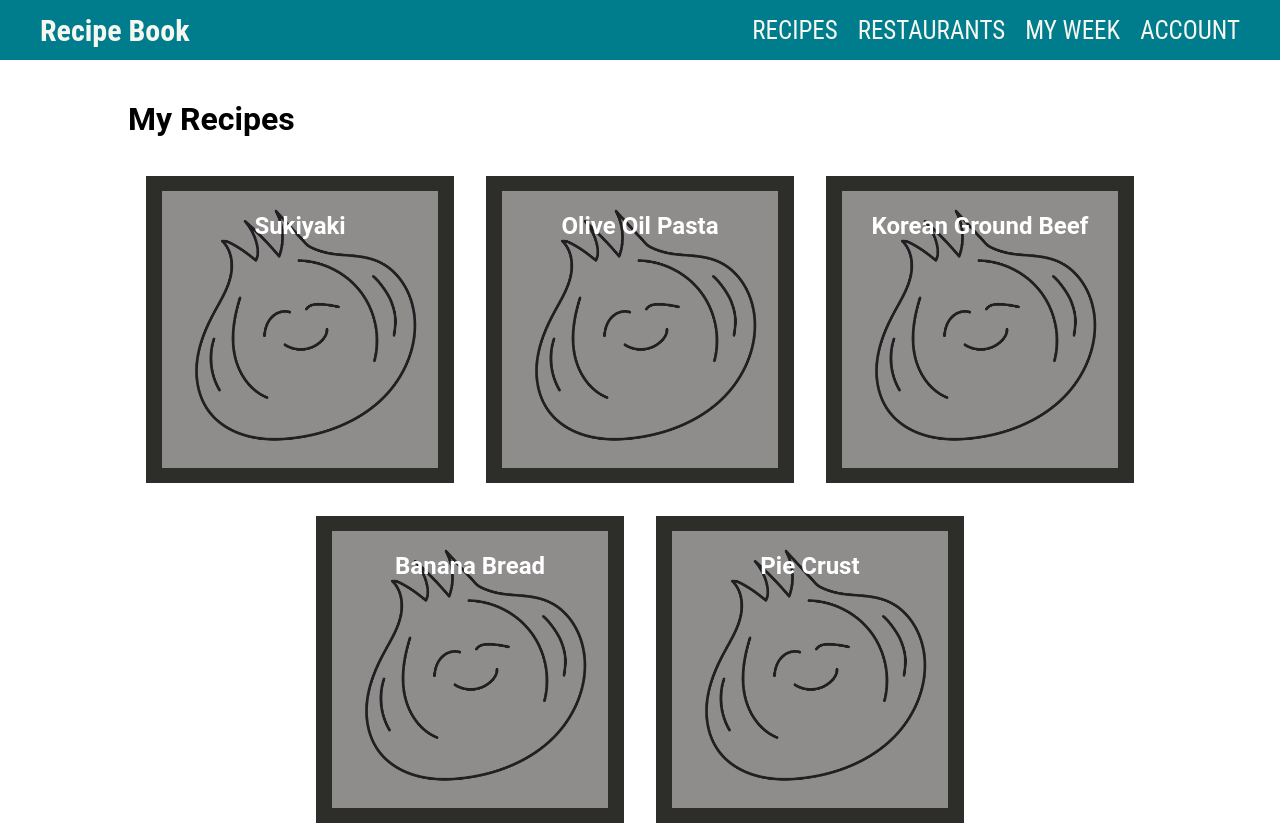
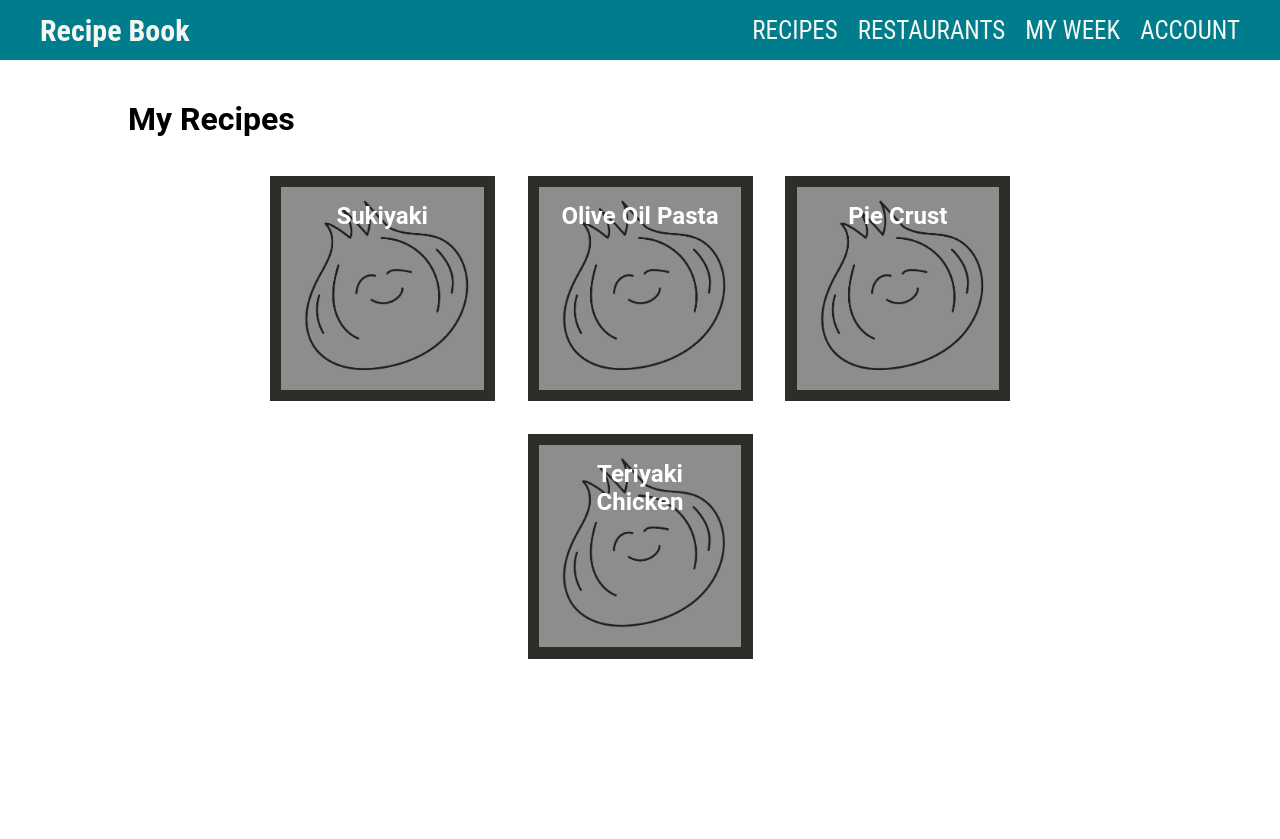
Before and after one commit to anniehirata/Recipe-Website, a React (Create React App) app in the folder recipe-app/: page /recipes in a window 1280 px wide. After the commit the page ends 800 px from the top, so only its background shows below. Built offline with nearby package versions, Linux system fonts and the light colour scheme.

Commit message:
Created recipe page

```diff
--- a/recipe-app/src/App.js
+++ b/recipe-app/src/App.js
@@ -3,6 +3,7 @@ import {BrowserRouter as Router, Route, Redirect, Switch} from 'react-router-dom
 import './App.css';
 import Nav from './components/Navbar.js';
 import Recipes from './components/Recipes.js';
+import RecipePage from './components/Recipe-Page.js';
 
 function App() {
   return (
@@ -11,6 +12,7 @@ function App() {
           <Nav />
             <Switch>
              <Route path="/recipes" component={Recipes} exact/>
+             <Route path="/recipe/:id" component={RecipePage} exact/>
            </Switch>
         </div>
       </Router>
--- /dev/null
+++ b/recipe-app/src/components/Recipe-Page.css
@@ -0,0 +1,7 @@
+#recipe-container
+{
+    width: 80%;
+    margin: 5vh 10% 0 10%;
+    float: center;
+    font-family: "Roboto", sans-serif;
+}
--- /dev/null
+++ b/recipe-app/src/components/Recipe-Page.js
@@ -0,0 +1,39 @@
+import React from 'react';
+import './Recipe-Page.css';
+
+
+export default class RecipePage extends React.Component
+{
+    constructor(props)
+    {
+        super(props);
+
+        this.state = {
+            name: ""
+        };
+    }
+
+    componentDidMount()
+    {
+        // replace this with an api call
+        var recipeName;
+        switch(this.props.match.params.id.slice(1))
+        {
+            case "1":
+                recipeName = "Sukiyaki";
+                break;
+            case "2":
+                recipeName = "Olive Oil Pasta";
+                break;
+        };
+
+        this.setState({name: recipeName});
+    }
+
+    render()
+    {
+        return <div id="recipe-container">
+            <h1>Recipe Name: {this.state.name}</h1>
+        </div>;
+    }
+}
--- a/recipe-app/src/components/Recipes.css
+++ b/recipe-app/src/components/Recipes.css
@@ -13,8 +13,8 @@
 .recipe-card
 {
     position: relative;
-    width: 30%;
-    padding-top: max(30%, 225px);
+    width: 20%;
+    padding-top: max(20%, 225px);
     min-width: 225px;
     background-color: #2D2D2A;
     text-align: center;
--- a/recipe-app/src/components/Recipes.js
+++ b/recipe-app/src/components/Recipes.js
@@ -8,33 +8,56 @@ class RecipeCard extends React.Component
         super(props);
     }
 
+    // componentDidMount()
+    // {
+    //     // get recipe information here
+    // }
+
     render()
     {
         var picture = null; //this.props.img
         if(picture == null)
             picture = "./default.jpg";
 
+        var name = "/recipe/:"+this.props.id;
+
+        // todo: set background image from here
         var style = {backgroundImage: "url(" + {picture} + ")"};
 
-        return <div className="recipe-card">
+        return <a href={name} className="recipe-card">
             <div id="img-div">
                 <h2 className="recipe-name">{this.props.name}</h2>
             </div>
-        </div>
+        </a>
     }
 }
 
 
 export default class Recipes extends React.Component
 {
+    constructor(props)
+    {
+        super(props);
+        this.state = {
+            recipe_list: []
+        };
+    }
+
+    componentDidMount()
+    {
+        this.setState({
+            recipe_list: [{name: "Sukiyaki", id: 1}, {name: "Olive Oil Pasta", id: 2},
+            {name: "Pie Crust", id: 3}, {name: "Teriyaki Chicken", id: 4}]
+        });
+    }
+
     render()
     {
-        var recipe_list = ['Sukiyaki', 'Olive Oil Pasta', 'Korean Ground Beef', 'Banana Bread', 'Pie Crust']
         return <div id="recipe-page">
                 <h1>My Recipes</h1>
                 <ul id="card-list">
-                    {recipe_list.map(function(item) {
-                    return <RecipeCard name={item} key={item}/>;
+                    {this.state.recipe_list.map(function(item) {
+                    return <RecipeCard name={item.name} key={item.id} id={item.id}/>;
                     })}
                 </ul>
             </div>;
```
